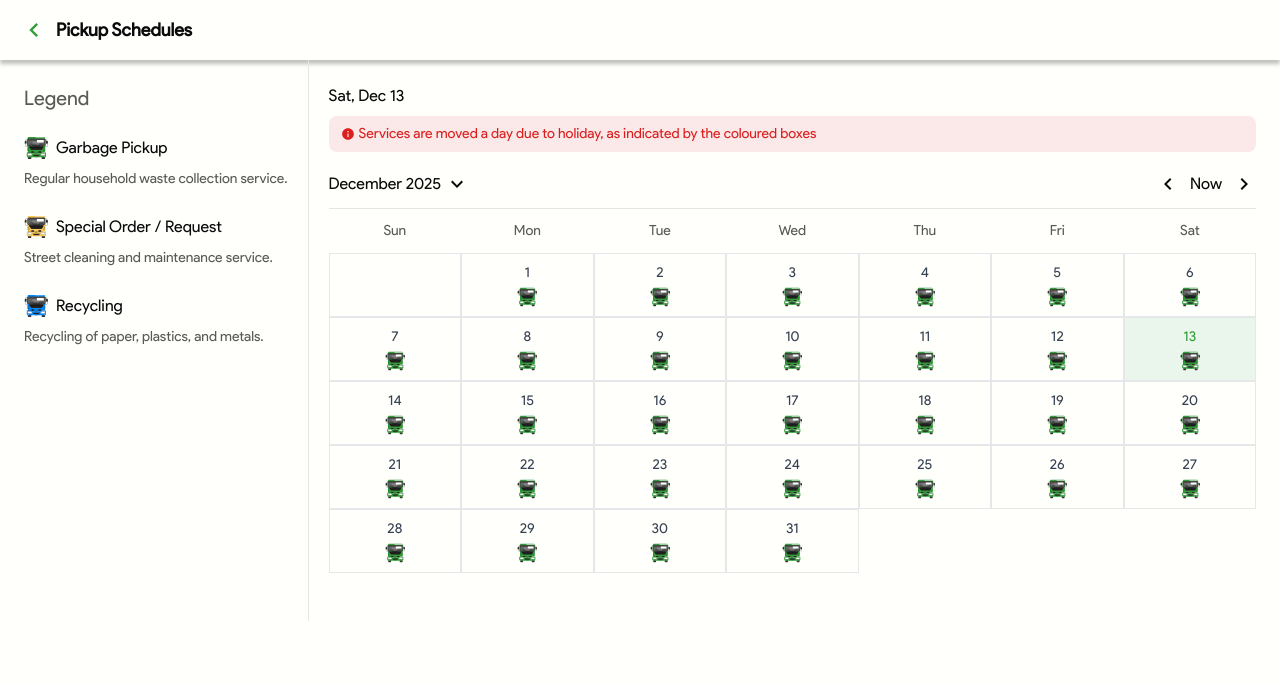
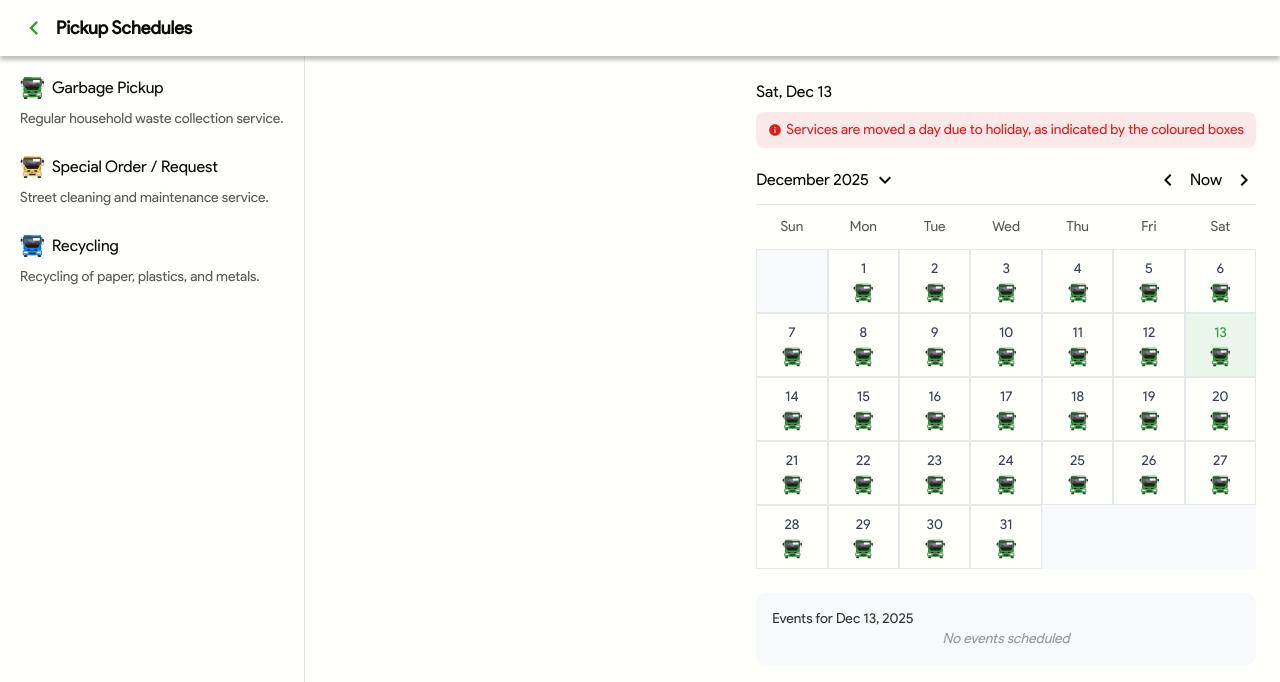
Before and after one commit to PatMiracle/pluto-enduser, a Next.js app: page /pickup-schedules in a window 1280 px wide. Shown: the top 682 px of the page. Built offline with nearby package versions, Linux system fonts and the light colour scheme.

Commit message:
fix deploy

```diff
--- a/app/pickup-schedules/page.tsx
+++ b/app/pickup-schedules/page.tsx
@@ -1,6 +1,5 @@
 "use client";
 import { useState } from "react";
-import { Truck } from "lucide-react";
 import { useSearchParams, useRouter } from "next/navigation";
 import {
   MdChevronLeft,
@@ -16,8 +15,8 @@ import YellowTruck from "@/public/yellow-truck";
 import BlueTruck from "@/public/blue-truck";
 
 const PickupSchedules = () => {
-  const searchParams = useSearchParams();
-  const id = searchParams.get("id");
+  // const searchParams = useSearchParams();
+  // const id = searchParams.get("id");
 
   const router = useRouter();
 
@@ -81,7 +80,7 @@ const PickupSchedules = () => {
             );
           }}
           className={cn(
-            "flex h-16 flex-col items-center justify-center border border-gray-200 p-2",
+            "bg-white-normal flex h-16 flex-col items-center justify-center border border-gray-200 p-2",
             isTodayCell && "text-primary",
             isSelectedDate && "bg-green-light text-primary",
           )}
@@ -120,15 +119,15 @@ const PickupSchedules = () => {
             <button>
               <MdChevronLeft size={24} />
             </button>
-            <span>Now</span>
+            <button>Now</button>
             <button>
               <MdChevronRight size={24} />
             </button>
           </div>
         </div>
-        <div className="grid grid-cols-7 border-t">
-          {headers}
-          {days}
+        <div>
+          <div className="grid grid-cols-7 border-t">{headers}</div>
+          <div className="grid grid-cols-7 bg-[#f8f9fa]">{days}</div>
         </div>
       </div>
     );
@@ -137,7 +136,7 @@ const PickupSchedules = () => {
   return (
     <div className="min-h-screen">
       <div
-        className="flex items-center gap-2 px-5 py-4"
+        className="bg-white-normal fixed top-0 z-50 flex h-14 w-full items-center gap-2 px-5"
         style={{ boxShadow: "0px 4px 4px 0px #00000040" }}
       >
         <button onClick={() => router.back()}>
@@ -146,10 +145,21 @@ const PickupSchedules = () => {
         <h1 className="text-lg font-bold">Pickup Schedules</h1>
       </div>
 
-      <div className="px-6 lg:flex lg:flex-row-reverse lg:py-0">
-        <div className="flex-1 py-6 lg:pl-5">{renderCalendar()}</div>
+      <div className="relative mt-14 px-6 lg:flex lg:flex-row-reverse lg:py-0">
+        <div className="lg: flex-1 py-6 lg:absolute lg:pl-5">
+          {renderCalendar()}
 
-        <div className="pt-6 pr-5 lg:border-r">
+          <div className="rounded-lg bg-[#f8f9fa] p-4">
+            <p className="text-sm text-[#333]">
+              Events for {format(currentDate, "MMM d, yyyy")}
+            </p>
+            <p className="text-center text-sm text-[#999] italic">
+              No events scheduled
+            </p>
+          </div>
+        </div>
+
+        <div className="pt-6 pr-5 lg:fixed lg:top-0 lg:left-0 lg:h-full lg:border-r lg:px-5">
           <h2 className="text-white-darker mb-6 text-xl">Legend</h2>
           <div className="space-y-6">
             <div>
```
